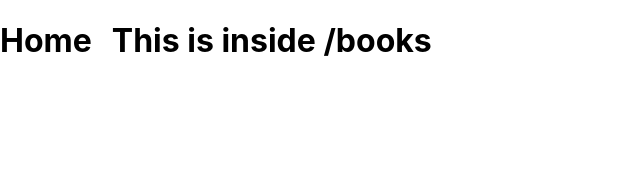
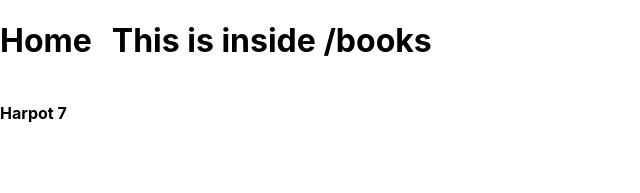
Before and after one commit to berbinarbinar/next-demo, a Next.js app: page /books in a window 1280 px wide. Shown: the top 193 px of the page, without its empty margins (0-640 px from the left). Built offline with nearby package versions, Linux system fonts and the light colour scheme.

Commit message:
feat: adding context on nextjs

```diff
--- /dev/null
+++ b/context/BookContext.js
@@ -0,0 +1,14 @@
+import { createContext, useContext, useState } from "react";
+
+const BookContext = createContext();
+
+const BookProvider = ({ children }) => {
+  const [books, setBooks] = useState("Harpot 7 ");
+  const value = { books, setBooks };
+
+  return <BookContext.Provider value={value}>{children}</BookContext.Provider>;
+};
+
+const useBooks = () => useContext(BookContext);
+
+export { BookContext, BookProvider, useBooks };
--- a/pages/_app.js
+++ b/pages/_app.js
@@ -1,7 +1,12 @@
-import '../styles/globals.css'
+import { BookProvider } from "../context/BookContext";
+import "../styles/globals.css";
 
 function MyApp({ Component, pageProps }) {
-  return <Component {...pageProps} />
+  return (
+    <BookProvider>
+      <Component {...pageProps} />
+    </BookProvider>
+  );
 }
 
-export default MyApp
+export default MyApp;
--- a/pages/books/index.js
+++ b/pages/books/index.js
@@ -1,6 +1,8 @@
 import Link from "next/link";
+import { useBooks } from "../../context/BookContext";
 
 export default function Books() {
+  const { books, setBooks } = useBooks();
   return (
     <>
       <div style={{ display: "flex" }}>
@@ -11,6 +13,7 @@ export default function Books() {
           This is inside /books
         </h1>
       </div>
+      <h4 style={{ flexDirection: "column" }}>{books}</h4>
     </>
   );
 }
```
